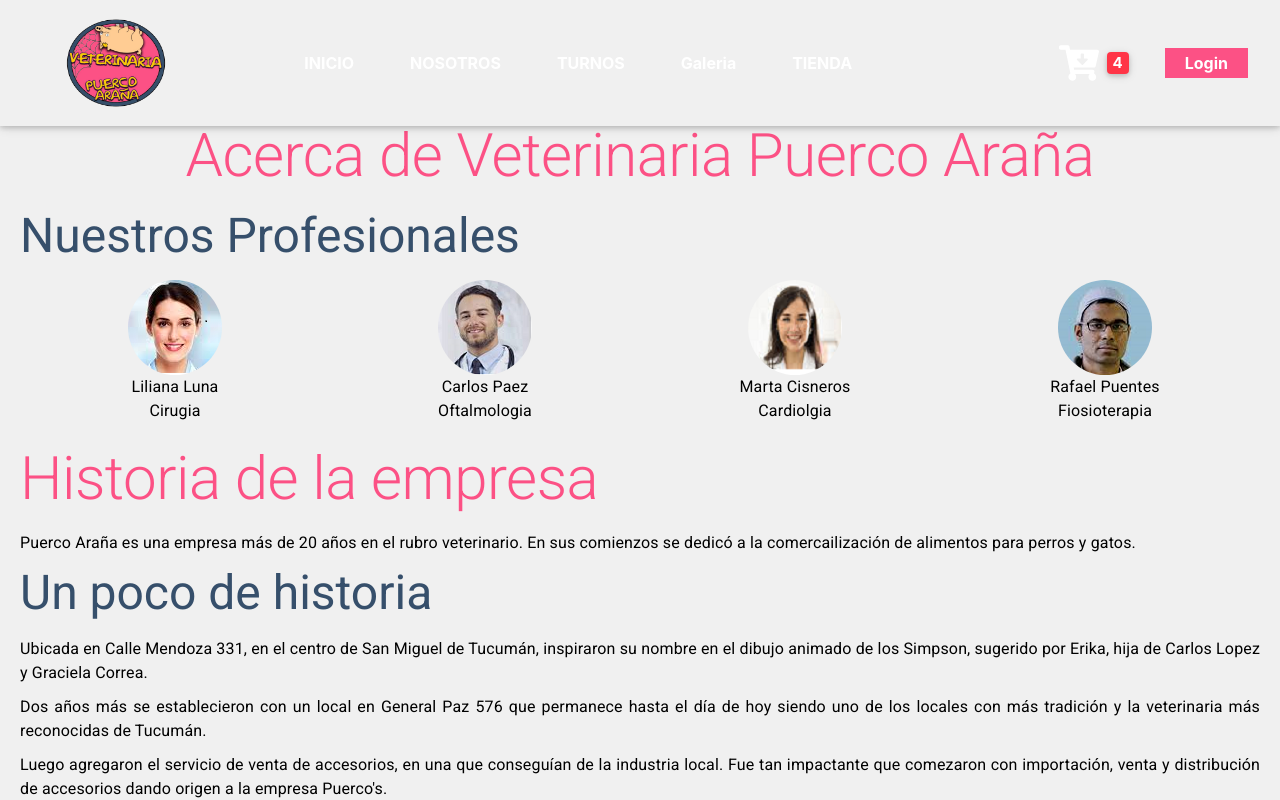
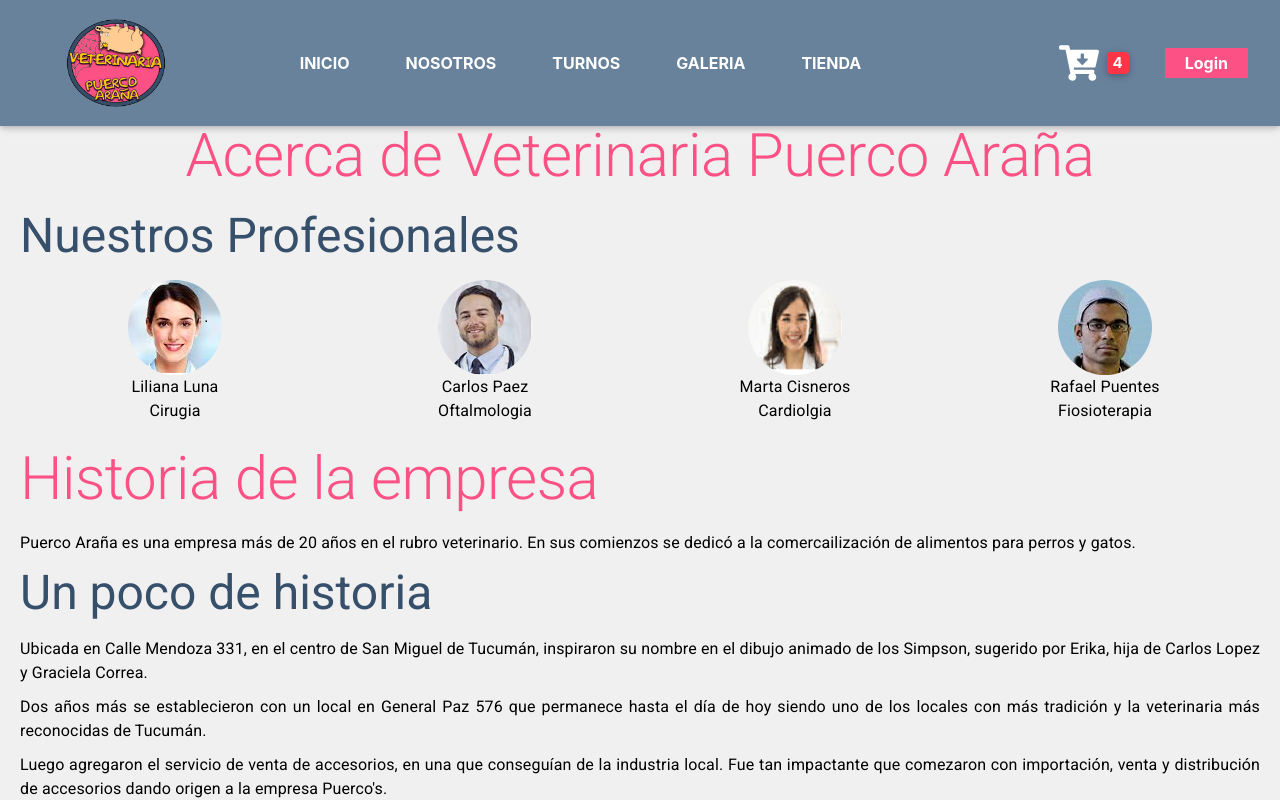
Before and after one commit to Diegolmi/Vet-puercoArania, a React (Create React App) app: page /about in a window 1280 px wide. Shown: the top 800 px of the page. Built offline with nearby package versions, Linux system fonts and the light colour scheme.

Commit message:
Hover Navbar, Galeria

```diff
--- a/src/Routes/Routes.js
+++ b/src/Routes/Routes.js
@@ -21,6 +21,7 @@ import Contenedor from '../components/Tienda/Contenedor';
 import Carrito from '../components/stepper/Carrito';
 import AdminUser from '../components/Usser/AdminUser';
 import PrivateRoute from './PrivateRoute';
+import Galeria from '../components/Galeria/Galeria';
 // import AdminRoute from './AdminRoute';
 
 
@@ -34,6 +35,7 @@ function Routes() {
         <Route exact path="/servicios" component={SecServicios} />
         <Route exact path="/registro" component={Register} />
         <Route exact path="/login" component={Login} />
+        <Route exact path="/galeria" component={Galeria} />
         <Route path="/tienda" component={Contenedor} />
         <Route exact path="/tienda/accesorios" component={Accesorios}/>
         <Route exact path="/tienda/alimentos" component={Alimentos} />
--- a/src/components/Navbar/Nav.js
+++ b/src/components/Navbar/Nav.js
@@ -112,7 +112,7 @@ const NavbarPage = () => {
             <Link to="/" className="mr-3 link-admin">INICIO</Link>
             <Link to="/about" className="mr-3 link-admin">NOSOTROS</Link>
             <Link to="/servicios" className="mr-3 link-admin">TURNOS</Link>
-            <Link to="/galeria" className="mr-3 link-admin">Galeria</Link>
+            <Link to="/galeria" className="mr-3 link-admin">GALERIA</Link>
             <Link to="/" className="mr-3 link-admin">TIENDA</Link>
 
           </Nav>
--- a/src/components/Navbar/styleNav.css
+++ b/src/components/Navbar/styleNav.css
@@ -23,7 +23,7 @@
   }
   .btn-secondary{
     background-color: #fc5185 !important;
-  } */
+  }
   .navbar:hover {
     background-color: #68829c;
     transition: .3s;
```
